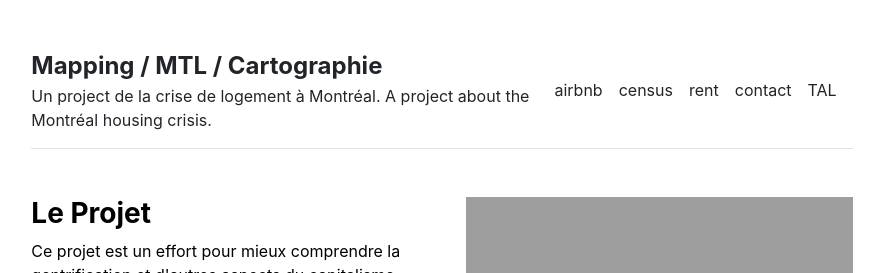
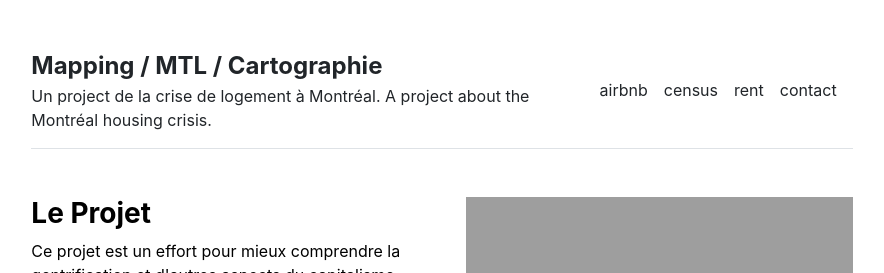
Before and after one commit to mapping-mtl-cartographie/mapping-mtl-cartographie.github.io, a Jekyll site: the page built from index.md, in a window 1280 px wide. Shown: the top 273 px of the page, without its empty margins (198-1082 px from the left). Built offline with Jekyll 4.4.1, drawn with Linux system fonts in a browser that asks for light colours.

Commit message:
Update settings.yml

```diff
--- a/_data/settings.yml
+++ b/_data/settings.yml
@@ -3,7 +3,7 @@ menu:
 - {name: 'census', url: '/census'}
 - {name: 'rent', url: '/rent'}
 - {name: 'contact', url: '/contact'}
-- {name: 'TAL', url: '/tal'}
+## - {name: 'TAL', url: '/tal'}
 
 people:
 - {name: 'Primary Investigator', title: 'Researcher', department: 'Physics & Astronomy', institution: 'Some University', institution_address: '1 Main Street, Canada', phone: '(000) 000-0000', email: 'hello@university.edu', office: 'Science Building 505', image: 'assets/img/primary-investigator.jpg', url: 'primary-investigator'}
```
